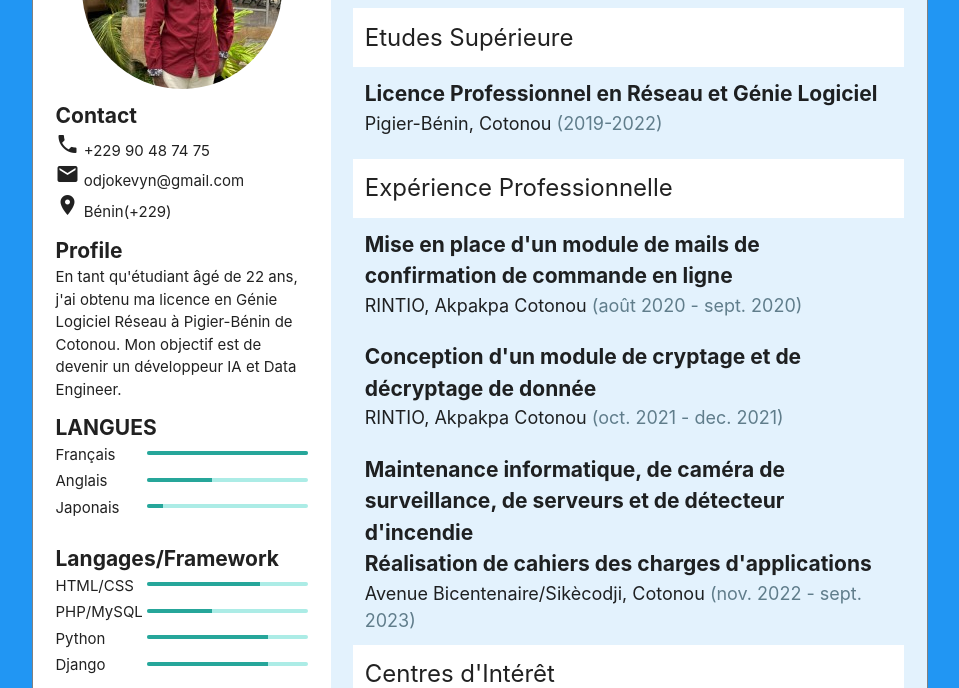
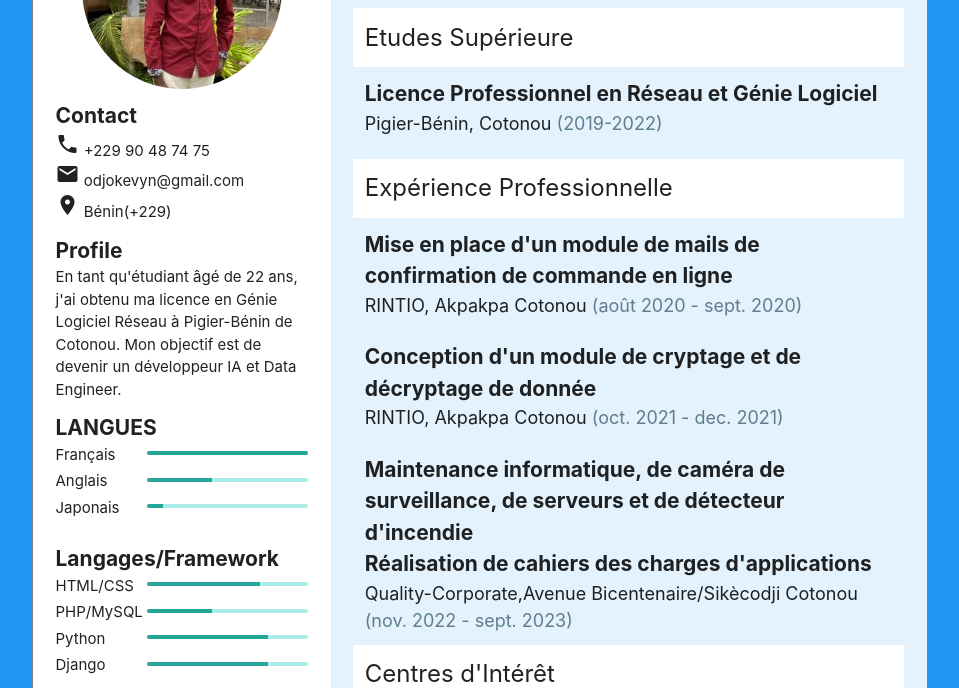
Before and after one commit to VynoDePal/my_cv, a plain HTML site: page index.html in a window 1280 px wide. Shown: the part 112-800 px from the top of the page, without its empty margins (160-1119 px from the left). Drawn offline with Linux system fonts and the light colour scheme.

Commit message:
first push

```diff
--- a/index.html
+++ b/index.html
@@ -148,7 +148,7 @@
                     <div class="p_p3">
                         <div class="p_fs-4 p_fw-bold">Maintenance informatique, de caméra de surveillance, de serveurs et de détecteur d'incendie</div>
                         <div class="p_fs-4 p_fw-bold">Réalisation de cahiers des charges d'applications</div>
-                        <div class="p_fs-5">Avenue Bicentenaire/Sikècodji, Cotonou <span class="#607d8b blue-grey-text">(nov. 2022 - sept. 2023)</span> </div>
+                        <div class="p_fs-5">Quality-Corporate,Avenue Bicentenaire/Sikècodji Cotonou <span class="#607d8b blue-grey-text">(nov. 2022 - sept. 2023)</span> </div>
                     </div>
                 </div>
                 <div class="p_p-3">
```
